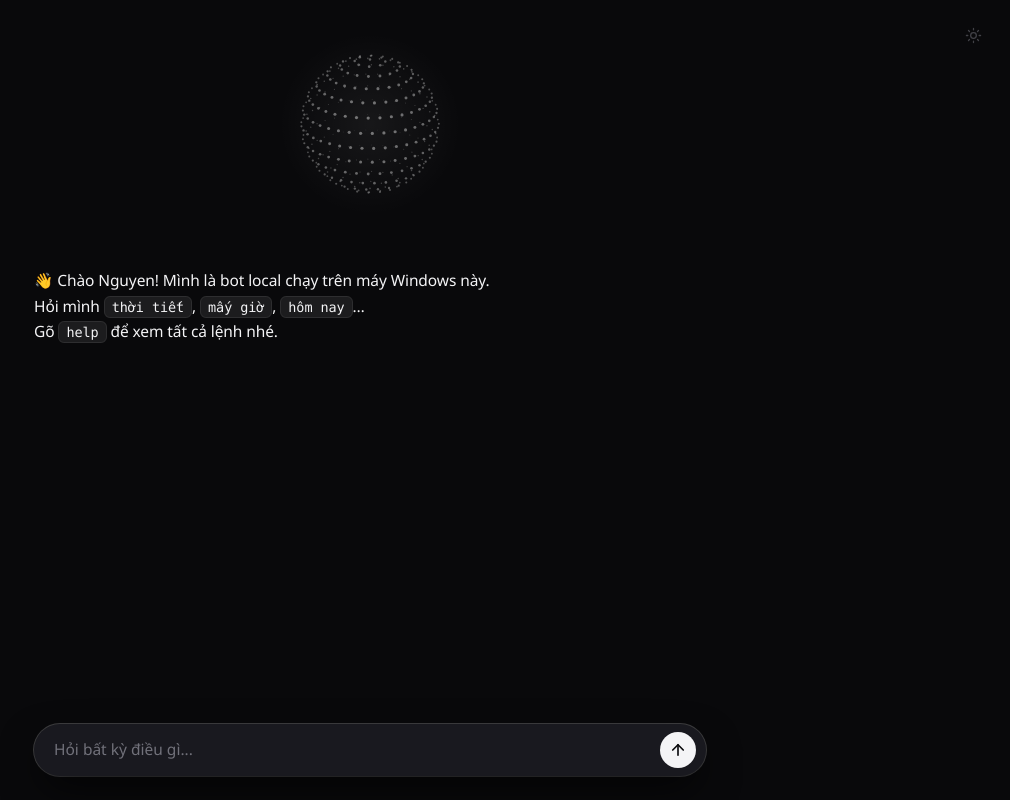
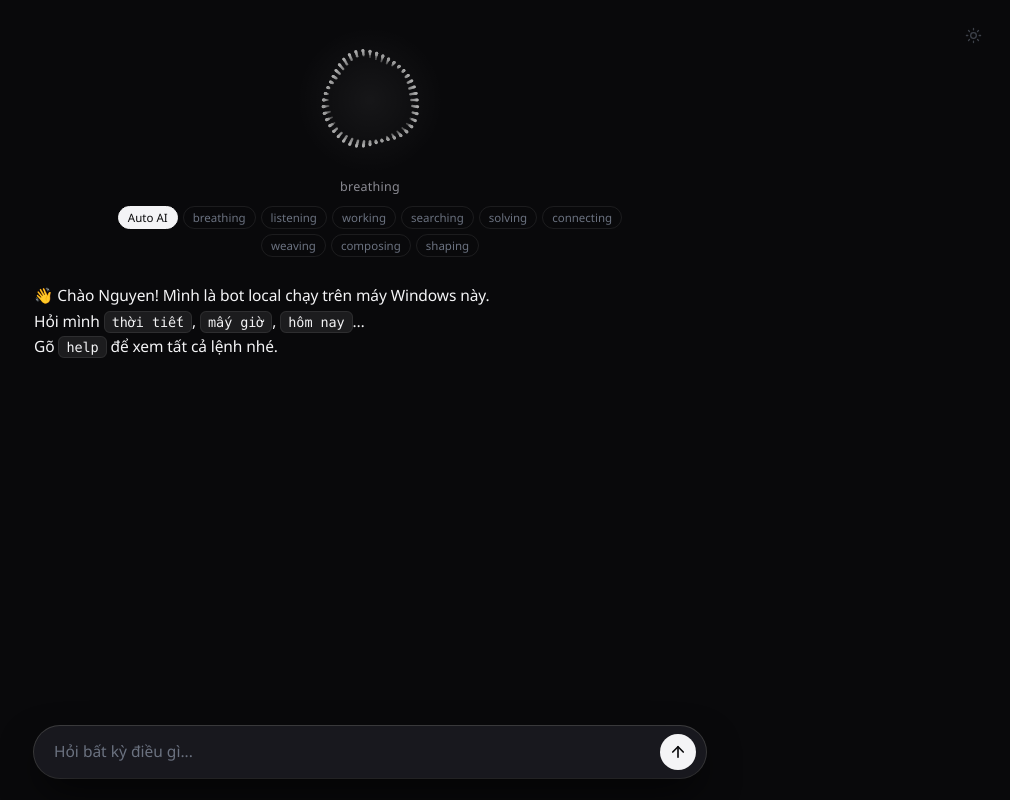
Before and after one commit to Dduykhanh026/WindowLocalBot, a Flask app: page / in a window 1280 px wide. Shown: the whole page, without its empty margins (270-1280 px from the left). Run offline with Flask 3, Linux system fonts and the light colour scheme.

Commit message:
Fix Thinking Orb: chuẩn hóa tọa độ 64px gốc, thêm crossfade và vòng đời trạng thái Auto AI

```diff
--- a/static/app.js
+++ b/static/app.js
@@ -1,11 +1,12 @@
 /**
- * Bot Local Web — Centerpiece Thinking Orb (thinking-orbs v0.3.2 by Jakub Antalik)
- * Giao diện tối giản chuẩn Grok / ChatGPT, 100% chạy local trên Canvas 2D.
+ * Bot Local Web — Tích hợp chuẩn xác thư viện thinking-orbs v0.3.2 (by Jakub Antalik)
+ * Giữ nguyên 100% thông số PRESETS[mode][64] gốc của libraries.dev/orbs
+ * kèm hiệu ứng chuyển mượt (crossfade) và vòng đời trạng thái AI tự động:
+ * Idle (breathing) -> Typing (listening) -> Thinking (searching/working/solving/connecting) -> Replying (composing) -> Idle (breathing).
  */
 
 /* ==========================================================================
-   PHẦN 1: ENGINE THINKING-ORBS (9 trạng thái 3D Canvas: orbits, globe, rubik,
-   wave, web, braid, ribbon, ring, morph)
+   PHẦN 1: ENGINE THINKING-ORBS V0.3.2 NGUYÊN BẢN (VIRTUAL 64PX SPEC)
    ========================================================================== */
 
 function lerp(a, b, f) {
@@ -62,9 +63,10 @@ function inkColor(w, alpha, dark, tint) {
   const ramp = (c) => Math.round(dark ? c * (1 - w) : c + (255 - c) * w);
   return `rgba(${ramp(tint.r)},${ramp(tint.g)},${ramp(tint.b)},${alpha})`;
 }
-function paint(ctx, dots, dark, rMin = 0.3, tint) {
+function paint(ctx, dots, dark, rMin = 0.3, tint, alphaMul = 1) {
   for (const d of dots) {
-    const alpha = d.a ?? 1;
+    const alpha = (d.a ?? 1) * alphaMul;
+    if (alpha < 0.015) continue;
     const w = Math.min(1, Math.max(0, d.white));
     ctx.fillStyle = inkColor(w, alpha, dark, tint);
     ctx.beginPath();
@@ -72,9 +74,10 @@ function paint(ctx, dots, dark, rMin = 0.3, tint) {
     ctx.fill();
   }
 }
-function paintLines(ctx, lines, dark, tint) {
+function paintLines(ctx, lines, dark, tint, alphaMul = 1) {
   for (const l of lines) {
-    const alpha = l.a ?? 1;
+    const alpha = (l.a ?? 1) * alphaMul;
+    if (alpha < 0.015) continue;
     const w = Math.min(1, Math.max(0, l.white));
     ctx.strokeStyle = inkColor(w, alpha, dark, tint);
     ctx.lineWidth = l.w;
@@ -94,9 +97,9 @@ function finalizeFrame(dots, lines, rMin = 0.3) {
   visible.sort((a, b) => a.z - b.z);
   return { dots: visible, lines: lines.filter((l) => (l.a ?? 1) >= 0.02) };
 }
-function paintFrame(ctx, frame, dark, tint) {
-  if (frame.lines.length) paintLines(ctx, frame.lines, dark, tint);
-  paint(ctx, frame.dots, dark, 0.3, tint);
+function paintFrame(ctx, frame, dark, tint, alphaMul = 1) {
+  if (frame.lines.length) paintLines(ctx, frame.lines, dark, tint, alphaMul);
+  paint(ctx, frame.dots, dark, 0.3, tint, alphaMul);
 }
 function radiusScale(size, pow) {
   return (size / 300) ** pow;
@@ -156,6 +159,7 @@ function scaleRadii(opts, scale) {
   return out;
 }
 
+// Giữ nguyên 100% BASE_PROFILES từ thinking-orbs@0.3.2
 const BASE_PROFILES = {
   globe: { latRings: 17, lonDensity: 44, rBase: 0.6, rDepth: 1.7, rBoost: 1, inkFar: 0.62, inkSpan: 0.54, rsPow: 0.6, rMin: 0.3 },
   orbits: { orbitN: 12, ghostN: 40, ghostR: 0.9, ghostA: 0.5, particles: 3, partR: 1.2, partRDepth: 1.6, rsPow: 0.6, rMin: 0.3 },
@@ -585,26 +589,31 @@ const STATE_TO_MODE = {
   shaping: "morph",
 };
 
-const PRESETS = {
-  orbits: { speed: 1.55, count: 1.0, size: 0.95 },
-  globe: { speed: 1.65, count: 0.72, size: 1.0, extra: { scanMul: 4.08, dimBase: 0.45 } },
-  rubik: { speed: 1.6, count: 0.65, size: 0.98 },
-  wave: { speed: 3.2, count: 0.65, size: 0.95 },
-  web: { speed: 2.6, count: 1.4, size: 0.92 },
-  braid: { speed: 1.45, count: 0.78, size: 0.95 },
-  ribbon: { speed: 1.95, count: 0.5, size: 0.85, extra: { spin: 0, bandMul: 3.9, wobMul: 1 } },
-  ring: { speed: 2.6, count: 0.45, size: 0.92, extra: { spin: 0, bandMul: 3.627, wobMul: 0.368 } },
-  morph: { speed: 2.1, count: 0.85, size: 0.42, extra: { spread: 1.45 } },
+// Giữ nguyên 100% PRESETS 64px gốc của thinking-orbs@0.3.2
+const PRESETS_64 = {
+  orbits: { speed: 1.885, count: 1, size: 1 },
+  globe: { speed: 2.015, count: 0.42, size: 1.15, extra: { scanMul: 4.08, dimBase: 0.45 } },
+  rubik: { speed: 1.82, count: 0.35, size: 1.05 },
+  wave: { speed: 4.388, count: 0.341, size: 1 },
+  web: { speed: 3.315, count: 1.35, size: 0.95 },
+  braid: { speed: 1.625, count: 0.5, size: 1 },
+  ribbon: { speed: 2.34, count: 0.25, size: 0.85, extra: { spin: 0, bandMul: 3.9, wobMul: 1 } },
+  ring: { speed: 3.24, count: 0.25, size: 0.956, extra: { spin: 0, bandMul: 3.627, wobMul: 0.368 } },
+  morph: { speed: 2.405, count: 0.702, size: 0.395, extra: { spread: 1.45 } },
 };
 
-function resolvePreset(state) {
-  const mode = STATE_TO_MODE[state] || "globe";
-  const preset = PRESETS[mode];
+const presetCache = new Map();
+function resolvePreset64(state) {
+  if (presetCache.has(state)) return presetCache.get(state);
+  const mode = STATE_TO_MODE[state] || "ring";
+  const preset = PRESETS_64[mode];
   let opts = { ...BASE_PROFILES[mode] };
   if (preset.count !== 1) opts = scaleCounts(opts, preset.count);
   if (preset.size !== 1) opts = scaleRadii(opts, preset.size);
   if (preset.extra) opts = { ...opts, ...preset.extra };
-  return { mode, speed: preset.speed, opts };
+  const resolved = { state, mode, speed: preset.speed, opts, frameFn: MODE_FRAMES[mode] };
+  presetCache.set(state, resolved);
+  return resolved;
 }
 
 function isDarkMode() {
@@ -612,66 +621,91 @@ function isDarkMode() {
 }
 
 /**
- * Khởi tạo ThinkingOrb trung tâm với độ phân giải cao.
+ * Mount ThinkingOrb render ở hệ tọa độ chuẩn VIRTUAL_SIZE = 64 của thư viện gốc
+ * nhưng phóng nét vector lên displaySize (128px) và có crossfade mượt khi đổi trạng thái.
  */
-function mountThinkingOrb(canvas, initialState = "searching", size = 168) {
+function mountThinkingOrb(canvas, initialState = "breathing", displaySize = 128) {
   if (!canvas) return null;
-  let currentState = initialState;
-  let speedMultiplier = 1;
+  const VIRTUAL_SIZE = 64;
   const dpr = Math.min(2, window.devicePixelRatio || 1);
-  canvas.width = Math.round(size * dpr);
-  canvas.height = Math.round(size * dpr);
-  canvas.style.width = `${size}px`;
-  canvas.style.height = `${size}px`;
+  canvas.width = Math.round(displaySize * dpr);
+  canvas.height = Math.round(displaySize * dpr);
+  canvas.style.width = `${displaySize}px`;
+  canvas.style.height = `${displaySize}px`;
   const ctx = canvas.getContext("2d");
   if (!ctx) return null;
 
-  let preset = resolvePreset(currentState);
-  let frameFn = MODE_FRAMES[preset.mode];
-  let accTime = 0;
-  let lastNow = performance.now();
+  const scale = (displaySize / VIRTUAL_SIZE) * dpr;
+  let active = resolvePreset64(initialState);
+  let prev = null;
+  let transitionStart = 0;
+  const TRANSITION_MS = 280;
 
   function render(now) {
-    const dt = Math.min(0.05, Math.max(0, (now - lastNow) / 1000));
-    lastNow = now;
-    accTime += dt * preset.speed * speedMultiplier;
-    ctx.setTransform(dpr, 0, 0, dpr, 0, 0);
-    ctx.clearRect(0, 0, size, size);
-    paintFrame(ctx, frameFn(size, accTime, preset.opts), isDarkMode());
+    const tSec = now / 1000;
+    ctx.setTransform(scale, 0, 0, scale, 0, 0);
+    ctx.clearRect(0, 0, VIRTUAL_SIZE, VIRTUAL_SIZE);
+    const dark = isDarkMode();
+
+    if (prev) {
+      const p = Math.min(1, (now - transitionStart) / TRANSITION_MS);
+      const ease = p * p * (3 - 2 * p);
+      paintFrame(ctx, prev.frameFn(VIRTUAL_SIZE, tSec * prev.speed, prev.opts), dark, undefined, 1 - ease);
+      paintFrame(ctx, active.frameFn(VIRTUAL_SIZE, tSec * active.speed, active.opts), dark, undefined, ease);
+      if (p >= 1) prev = null;
+    } else {
+      paintFrame(ctx, active.frameFn(VIRTUAL_SIZE, tSec * active.speed, active.opts), dark);
+    }
+
     requestAnimationFrame(render);
   }
 
   requestAnimationFrame(render);
 
   return {
-    setState(nextState, nextSpeedMul = 1) {
-      currentState = nextState;
-      speedMultiplier = nextSpeedMul;
-      preset = resolvePreset(currentState);
-      frameFn = MODE_FRAMES[preset.mode];
+    setState(nextState) {
+      if (nextState === active.state) return;
+      prev = active;
+      active = resolvePreset64(nextState);
+      transitionStart = performance.now();
+    },
+    getState() {
+      return active.state;
     },
     getMode() {
-      return preset.mode;
+      return active.mode;
     },
   };
 }
 
 /* ==========================================================================
-   PHẦN 2: ĐIỀU KHIỂN GIAO DIỆN CHAT & TƯƠNG TÁC
+   PHẦN 2: VÒNG ĐỜI TRẠNG THÁI AI (AUTO AI LIFECYCLE + MANUAL SWITCHER)
    ========================================================================== */
 
 const FALLBACK_ERROR = "⚠️ Có lỗi gì đó, thử lại nhé.";
-const ORB_STATES = [
+const ALL_STATES = [
+  "breathing",
+  "listening",
+  "working",
   "searching",
-  "working",
   "solving",
-  "listening",
   "connecting",
   "weaving",
   "composing",
-  "breathing",
   "shaping",
 ];
+
+const STATE_DESCRIPTIONS = {
+  breathing: "breathing • Sẵn sàng",
+  listening: "listening • Đang lắng nghe bạn gõ…",
+  working: "working • Đang xử lý…",
+  searching: "searching • Đang tra cứu thời tiết…",
+  solving: "solving • Đang phân tích…",
+  connecting: "connecting • Đang kết nối…",
+  weaving: "weaving • Đang tổng hợp…",
+  composing: "composing • Đang soạn câu trả lời…",
+  shaping: "shaping • Đang định hình…",
+};
 
 const chatEl = document.getElementById("chat");
 const msgInput = document.getElementById("msg");
@@ -679,30 +713,37 @@ const sendBtn = document.getElementById("sendBtn");
 const typingText = document.getElementById("typingText");
 const centerOrbCanvas = document.getElementById("centerOrb");
 const orbModeBtn = document.getElementById("orbModeBtn");
+const orbStateSwitcher = document.getElementById("orbStateSwitcher");
 const themeToggleBtn = document.getElementById("themeToggleBtn");
 
 let isSending = false;
-let currentOrbIndex = 0;
-let labelTimer = 0;
+let pinnedMode = "auto"; // "auto" hoặc tên 1 trong 9 state
+let typingIdleTimer = 0;
+let composingTimer = 0;
 
-// Mount quả cầu Thinking Orb lớn ở chính giữa màn hình
-const centerOrb = mountThinkingOrb(centerOrbCanvas, ORB_STATES[currentOrbIndex], 168);
+const centerOrb = mountThinkingOrb(centerOrbCanvas, "breathing", 128);
 
-function showOrbLabel(text, autoHideMs = 0) {
-  if (!typingText) return;
-  clearTimeout(labelTimer);
-  if (!text) {
-    typingText.classList.remove("visible");
-    return;
+function setOrbVisualState(state, customCaption) {
+  if (!centerOrb) return;
+  centerOrb.setState(state);
+  if (typingText) {
+    typingText.textContent = customCaption || STATE_DESCRIPTIONS[state] || state;
+    typingText.classList.add("visible");
   }
-  typingText.textContent = text;
-  typingText.classList.add("visible");
-  if (autoHideMs > 0) {
-    labelTimer = setTimeout(() => {
-      if (!isSending) {
-        typingText.classList.remove("visible");
-      }
-    }, autoHideMs);
+}
+
+function updateActivePillUI(selected) {
+  if (!orbStateSwitcher) return;
+  orbStateSwitcher.querySelectorAll(".state-pill").forEach((btn) => {
+    btn.classList.toggle("active", btn.getAttribute("data-state") === selected);
+  });
+}
+
+function syncIdleOrPinnedState() {
+  if (pinnedMode !== "auto") {
+    setOrbVisualState(pinnedMode, `${pinnedMode} (${STATE_TO_MODE[pinnedMode]})`);
+  } else {
+    setOrbVisualState("breathing", "breathing • Sẵn sàng");
   }
 }
 
@@ -730,18 +771,18 @@ function scrollToBottom() {
   chatEl.scrollTop = chatEl.scrollHeight;
 }
 
-function pickOrbStateForQuery(query) {
+function pickThinkingStateForQuery(query) {
   const q = query.toLowerCase();
-  if (q.includes("thời tiết") || q.includes("thoi tiet") || q.includes("weather")) {
-    return { state: "searching", label: "Bot đang trả lời…" };
+  if (q.includes("thời tiết") || q.includes("thoi tiet") || q.includes("weather") || q.includes("nhiệt độ")) {
+    return { state: "searching", label: "searching • Bot đang tra cứu thời tiết…" };
   }
-  if (q.includes("giờ") || q.includes("gio") || q.includes("hôm nay") || q.includes("hom nay")) {
-    return { state: "working", label: "Bot đang trả lời…" };
+  if (q.includes("giờ") || q.includes("gio") || q.includes("hôm nay") || q.includes("hom nay") || q.includes("ngày")) {
+    return { state: "working", label: "working • Bot đang xem giờ…" };
   }
-  if (q.includes("help")) {
-    return { state: "connecting", label: "Bot đang trả lời…" };
+  if (q.includes("help") || q.includes("trợ giúp")) {
+    return { state: "connecting", label: "connecting • Bot đang trả lời…" };
   }
-  return { state: "solving", label: "Bot đang trả lời…" };
+  return { state: "solving", label: "solving • Bot đang suy nghĩ…" };
 }
 
 function appendMessage(text, sender) {
@@ -763,20 +804,8 @@ function appendMessage(text, sender) {
   scrollToBottom();
 }
 
-function setSendingState(sending, queryText = "") {
-  isSending = sending;
-  if (sendBtn) sendBtn.disabled = sending;
-  if (msgInput) msgInput.disabled = sending;
-
-  if (sending) {
-    const { state, label } = pickOrbStateForQuery(queryText);
-    if (centerOrb) centerOrb.setState(state, 1.45);
-    showOrbLabel(label, 0);
-  } else {
-    if (centerOrb) centerOrb.setState(ORB_STATES[currentOrbIndex], 1.0);
-    showOrbLabel("", 0);
-  }
-  scrollToBottom();
+function delay(ms) {
+  return new Promise((resolve) => setTimeout(resolve, ms));
 }
 
 async function sendMessage(presetText) {
@@ -789,6 +818,9 @@ async function sendMessage(presetText) {
     return;
   }
 
+  clearTimeout(typingIdleTimer);
+  clearTimeout(composingTimer);
+
   appendMessage(message, "user");
   if (typeof presetText !== "string" && msgInput) {
     msgInput.value = "";
@@ -796,7 +828,16 @@ async function sendMessage(presetText) {
     msgInput.value = "";
   }
 
-  setSendingState(true, message);
+  isSending = true;
+  if (sendBtn) sendBtn.disabled = true;
+  if (msgInput) msgInput.disabled = true;
+
+  // Bước 1: Chuyển sang trạng thái Thinking theo ngữ cảnh câu hỏi
+  const { state: thinkingState, label: thinkingLabel } = pickThinkingStateForQuery(message);
+  setOrbVisualState(thinkingState, thinkingLabel);
+
+  const startMs = performance.now();
+  let replyText = FALLBACK_ERROR;
 
   try {
     const response = await fetch("/api/chat", {
@@ -807,36 +848,87 @@ async function sendMessage(presetText) {
       body: JSON.stringify({ message }),
     });
 
-    if (!response.ok) {
-      appendMessage(FALLBACK_ERROR, "bot");
-      return;
+    if (response.ok) {
+      const data = await response.json();
+      if (data && typeof data.reply === "string" && data.reply.trim() !== "") {
+        replyText = data.reply;
+      }
     }
+  } catch (_err) {
+    replyText = FALLBACK_ERROR;
+  }
 
-    const data = await response.json();
-    const reply =
-      data && typeof data.reply === "string" && data.reply.trim() !== ""
-        ? data.reply
-        : FALLBACK_ERROR;
-    appendMessage(reply, "bot");
-  } catch (_err) {
-    appendMessage(FALLBACK_ERROR, "bot");
-  } finally {
-    setSendingState(false);
-    if (msgInput) {
-      msgInput.focus();
+  // Đảm bảo hiệu ứng Thinking hiển thị tối thiểu 650ms để mắt người nhìn rõ chuyển động Orb
+  const elapsed = performance.now() - startMs;
+  if (elapsed < 650) {
+    await delay(650 - elapsed);
+  }
+
+  // Bước 2: Chuyển sang trạng thái Composing khi hiển thị câu trả lời
+  setOrbVisualState("composing", "composing • Đang phản hồi…");
+  appendMessage(replyText, "bot");
+
+  isSending = false;
+  if (sendBtn) sendBtn.disabled = false;
+  if (msgInput) {
+    msgInput.disabled = false;
+    msgInput.focus();
+  }
+
+  // Bước 3: Sau 950ms tự động dịu về trạng thái Idle (breathing) hoặc trạng thái user đã ghim
+  composingTimer = setTimeout(() => {
+    if (!isSending) {
+      syncIdleOrPinnedState();
     }
-  }
+  }, 950);
 }
 
-// Bấm vào quả cầu Thinking Orb ở giữa màn hình để đổi qua 9 hình thái 3D
+// Khi user gõ phím trong ô input -> ở chế độ Auto AI sẽ chuyển Orb sang "listening" (wave)
+if (msgInput) {
+  msgInput.addEventListener("input", () => {
+    if (isSending || pinnedMode !== "auto") return;
+    clearTimeout(typingIdleTimer);
+    if (msgInput.value.trim().length > 0) {
+      setOrbVisualState("listening", "listening • Đang lắng nghe…");
+      typingIdleTimer = setTimeout(() => {
+        if (!isSending && pinnedMode === "auto") {
+          syncIdleOrPinnedState();
+        }
+      }, 1800);
+    } else {
+      syncIdleOrPinnedState();
+    }
+  });
+
+  msgInput.addEventListener("keydown", (event) => {
+    if (event.key === "Enter") {
+      event.preventDefault();
+      sendMessage();
+    }
+  });
+}
+
+// Chọn trạng thái trên thanh pill switcher
+if (orbStateSwitcher) {
+  orbStateSwitcher.addEventListener("click", (e) => {
+    const pill = e.target.closest(".state-pill");
+    if (!pill) return;
+    const chosen = pill.getAttribute("data-state") || "auto";
+    pinnedMode = chosen;
+    updateActivePillUI(chosen);
+    syncIdleOrPinnedState();
+  });
+}
+
+// Bấm trực tiếp vào quả cầu để xoay vòng qua các trạng thái
 if (orbModeBtn) {
   orbModeBtn.addEventListener("click", () => {
-    currentOrbIndex = (currentOrbIndex + 1) % ORB_STATES.length;
-    const nextState = ORB_STATES[currentOrbIndex];
-    if (centerOrb) {
-      centerOrb.setState(nextState, 1.0);
-      showOrbLabel(centerOrb.getMode(), 1400);
-    }
+    const cur = centerOrb ? centerOrb.getState() : "breathing";
+    const idx = (ALL_STATES.indexOf(cur) + 1) % ALL_STATES.length;
+    const next = ALL_STATES[idx];
+    pinnedMode = next;
+    updateActivePillUI(next);
+    syncIdleOrPinnedState();
   });
 }
 
@@ -864,13 +956,4 @@ if (sendBtn) {
   });
 }
 
-if (msgInput) {
-  msgInput.addEventListener("keydown", (event) => {
-    if (event.key === "Enter") {
-      event.preventDefault();
-      sendMessage();
-    }
-  });
-}
-
 window.sendMessage = sendMessage;
--- a/static/style.css
+++ b/static/style.css
@@ -1,21 +1,21 @@
-/* Giao diện Bot Local Web — Centerpiece Thinking Orb + Grok / ChatGPT Minimalist */
+/* Giao diện Bot Local Web — Centerpiece Thinking Orb (libraries.dev/orbs) + Grok/ChatGPT */
 :root,
 html[data-theme="dark"] {
   --bg-page: #09090b;
-  --bg-surface: #131317;
-  --bg-elevated: #19191f;
+  --bg-surface: #121216;
+  --bg-elevated: #18181e;
   --bg-hover: #22222a;
-  --bg-user-bubble: #1f1f26;
+  --bg-user-bubble: #1e1e25;
   --bg-code: rgba(255, 255, 255, 0.08);
   --border-subtle: rgba(255, 255, 255, 0.08);
   --border-strong: rgba(255, 255, 255, 0.18);
   --text-primary: #f4f4f6;
   --text-secondary: #a1a1aa;
-  --text-muted: #71717a;
+  --text-muted: #6b7280;
   --accent-bg: #f4f4f6;
   --accent-fg: #09090b;
   --accent-hover: #ffffff;
-  --orb-glow: radial-gradient(circle, rgba(255, 255, 255, 0.06) 0%, rgba(255, 255, 255, 0) 70%);
+  --orb-glow: radial-gradient(circle, rgba(255, 255, 255, 0.055) 0%, rgba(255, 255, 255, 0) 70%);
   --composer-shadow: 0 12px 36px -8px rgba(0, 0, 0, 0.65), 0 0 0 1px rgba(255, 255, 255, 0.09);
   --composer-focus-shadow: 0 16px 42px -8px rgba(0, 0, 0, 0.8), 0 0 0 1px rgba(255, 255, 255, 0.22);
 }
@@ -60,7 +60,7 @@ body {
   transition: background-color 0.2s ease, color 0.2s ease;
 }
 
-/* Nút đổi Sáng/Tối ẩn nhẹ ở góc phải trên */
+/* Nút đổi Sáng/Tối ở góc phải trên */
 .theme-corner-btn {
   position: fixed;
   top: 18px;
@@ -112,69 +112,98 @@ html[data-theme="light"] .icon-sun {
   position: relative;
 }
 
-/* Sân khấu Thinking Orb to ở chính giữa */
+/* Sân khấu Thinking Orb chính giữa */
 .orb-stage {
   display: flex;
   flex-direction: column;
   align-items: center;
   justify-content: center;
-  padding: 32px 0 12px;
+  padding: 26px 16px 10px;
   flex-shrink: 0;
-  position: relative;
   user-select: none;
 }
 
-.orb-hero-btn {
-  position: relative;
+.orb-canvas-wrap {
   display: flex;
   align-items: center;
   justify-content: center;
-  width: 184px;
-  height: 184px;
+  width: 148px;
+  height: 148px;
   border-radius: 50%;
   background: var(--orb-glow);
-  border: none;
   cursor: pointer;
-  outline: none;
-  transition: transform 0.25s cubic-bezier(0.16, 1, 0.3, 1);
+  transition: transform 0.22s cubic-bezier(0.16, 1, 0.3, 1);
 }
 
-.orb-hero-btn:hover {
+.orb-canvas-wrap:hover {
   transform: scale(1.04);
 }
 
-.orb-hero-btn:active {
+.orb-canvas-wrap:active {
   transform: scale(0.97);
 }
 
 .orb-status {
   min-height: 22px;
-  margin-top: 4px;
+  margin-top: 2px;
   display: flex;
   align-items: center;
   justify-content: center;
 }
 
 .orb-status-text {
-  font-size: 13px;
+  font-size: 12.5px;
   font-weight: 500;
-  color: var(--text-muted);
-  letter-spacing: 0.01em;
+  color: var(--text-secondary);
+  letter-spacing: 0.02em;
   opacity: 0;
-  transform: translateY(-2px);
-  transition: opacity 0.2s ease, transform 0.2s ease;
+  transition: opacity 0.2s ease;
 }
 
 .orb-status-text.visible {
-  opacity: 1;
-  transform: translateY(0);
+  opacity: 0.85;
+}
+
+/* Thanh chọn 9 trạng thái chuẩn của thinking-orbs */
+.orb-state-switcher {
+  display: flex;
+  flex-wrap: wrap;
+  justify-content: center;
+  gap: 5px;
+  margin-top: 8px;
+  max-width: 560px;
+}
+
+.state-pill {
+  font-family: inherit;
+  font-size: 11.5px;
+  font-weight: 500;
+  padding: 3px 9px;
+  border-radius: 999px;
+  background: transparent;
+  border: 1px solid var(--border-subtle);
+  color: var(--text-muted);
+  cursor: pointer;
+  transition: all 0.15s ease;
+}
+
+.state-pill:hover {
+  color: var(--text-primary);
+  border-color: var(--border-strong);
+  background: var(--bg-surface);
+}
+
+.state-pill.active {
+  color: var(--accent-fg);
+  background: var(--accent-bg);
+  border-color: var(--accent-bg);
 }
 
 /* Khung tin nhắn cuộn dọc */
 .chat-messages {
   flex: 1;
   overflow-y: auto;
-  padding: 12px 24px 20px;
+  padding: 14px 24px 18px;
   display: flex;
   flex-direction: column;
   gap: 20px;
@@ -214,14 +243,12 @@ html[data-theme="light"] .icon-sun {
   word-break: break-word;
 }
 
-/* Tin nhắn Bot: phẳng, sạch chuẩn Grok / ChatGPT */
 .bot-message {
   max-width: 92%;
   padding: 2px 0;
   color: var(--text-primary);
 }
 
-/* Tin nhắn User: bong bóng pill tối giản bên phải */
 .user-message {
   max-width: 78%;
   padding: 10px 18px;
@@ -251,7 +278,7 @@ html[data-theme="light"] .icon-sun {
 
 /* Cụm Composer nổi ở đáy */
 .composer-wrapper {
-  padding: 8px 24px 24px;
+  padding: 8px 24px 22px;
   flex-shrink: 0;
 }
 
@@ -293,7 +320,6 @@ html[data-theme="light"] .icon-sun {
   cursor: not-allowed;
 }
 
-/* Nút gửi tròn mũi tên hướng lên chuẩn ChatGPT / Grok */
 .send-btn {
   display: inline-flex;
   align-items: center;
@@ -339,19 +365,18 @@ html[data-theme="light"] .icon-sun {
   }
 }
 
-/* Responsive cho cửa sổ hẹp (~400px) */
 @media (max-width: 480px) {
   .orb-stage {
-    padding: 20px 0 8px;
+    padding: 18px 10px 8px;
   }
 
-  .orb-hero-btn {
-    width: 148px;
-    height: 148px;
+  .orb-canvas-wrap {
+    width: 128px;
+    height: 128px;
   }
 
   .chat-messages {
-    padding: 10px 16px 16px;
+    padding: 10px 16px 14px;
     gap: 16px;
   }
 
@@ -368,12 +393,4 @@ html[data-theme="light"] .icon-sun {
   .composer-wrapper {
     padding: 6px 14px 16px;
   }
-
-  .chat-input-area {
-    padding: 6px 8px 6px 16px;
-  }
-
-  .chat-input {
-    font-size: 15px;
-  }
 }
--- a/templates/index.html
+++ b/templates/index.html
@@ -19,11 +19,25 @@
 
   <div class="chat-container">
     <section class="orb-stage">
-      <button type="button" id="orbModeBtn" class="orb-hero-btn" title="Bấm để đổi hình thái Thinking Orb">
-        <canvas id="centerOrb" width="168" height="168" aria-label="Thinking Orb"></canvas>
-      </button>
+      <div class="orb-canvas-wrap" id="orbModeBtn" title="Bấm để đổi trạng thái hoặc chọn bên dưới">
+        <canvas id="centerOrb" width="128" height="128" aria-label="Thinking Orb"></canvas>
+      </div>
+
       <div id="typingIndicator" class="orb-status" aria-live="polite">
-        <span id="typingText" class="orb-status-text"></span>
+        <span id="typingText" class="orb-status-text visible">breathing</span>
+      </div>
+
+      <div class="orb-state-switcher" id="orbStateSwitcher" role="tablist" aria-label="Trạng thái Thinking Orb">
+        <button type="button" class="state-pill active" data-state="auto">Auto AI</button>
+        <button type="button" class="state-pill" data-state="breathing">breathing</button>
+        <button type="button" class="state-pill" data-state="listening">listening</button>
+        <button type="button" class="state-pill" data-state="working">working</button>
+        <button type="button" class="state-pill" data-state="searching">searching</button>
+        <button type="button" class="state-pill" data-state="solving">solving</button>
+        <button type="button" class="state-pill" data-state="connecting">connecting</button>
+        <button type="button" class="state-pill" data-state="weaving">weaving</button>
+        <button type="button" class="state-pill" data-state="composing">composing</button>
+        <button type="button" class="state-pill" data-state="shaping">shaping</button>
       </div>
     </section>
 
```
